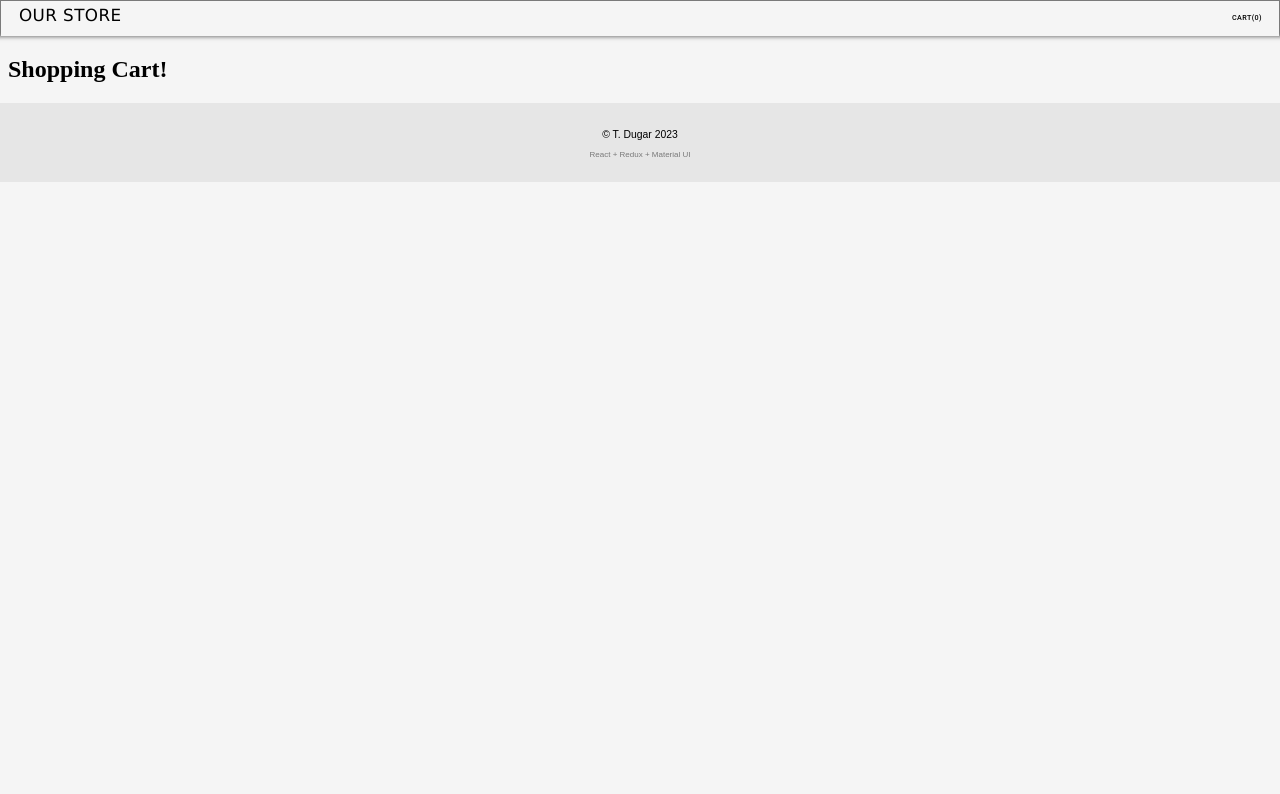
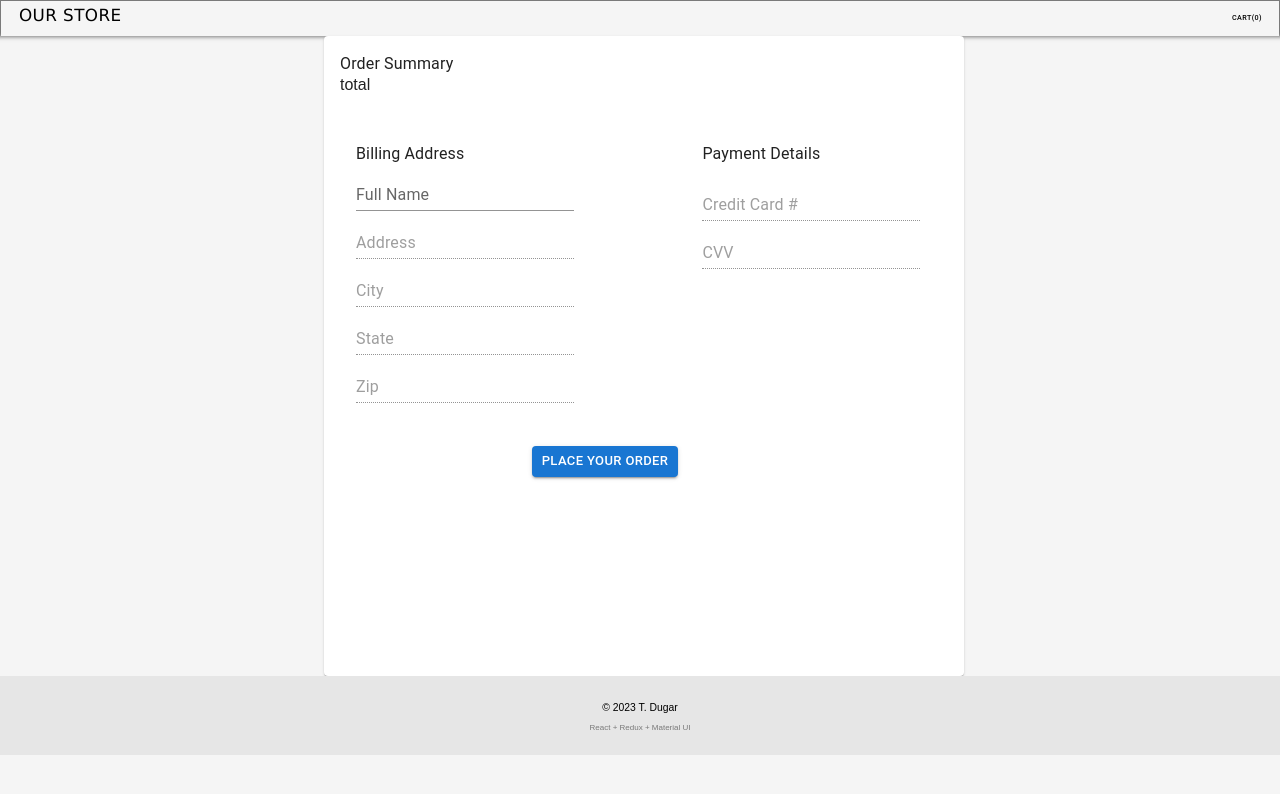
Before and after one commit to TraceDugar/virtual-store, a React (Create React App) app: page /cart in a window 1280 px wide. Shown: the top 794 px of the page. Built offline with nearby package versions, Linux system fonts and the light colour scheme.

Commit message:
Add order form, style order form

```diff
--- a/src/Components/Footer/index.jsx
+++ b/src/Components/Footer/index.jsx
@@ -5,7 +5,7 @@ const Footer = () => {
   return (
     <>
       <footer>
-        <p className="top-footer" data-testid="footer">&copy; T. Dugar 2023</p>
+        <p className="top-footer" data-testid="footer">&copy; 2023 T. Dugar</p>
         <p className="bottom-footer">React + Redux + Material UI</p>
       </footer>
     </>
--- a/src/Components/ShoppingCart/index.jsx
+++ b/src/Components/ShoppingCart/index.jsx
@@ -1,7 +1,59 @@
+import { Card, CardContent, CardActions, Button, TextField, Typography } from "@mui/material";
+import './styles.scss';
+
 const ShoppingCart = () => {
-  return(
+  return (
     <>
-    <h2>Shopping Cart!</h2>
+      <Card className="cart-card">
+        <CardContent>
+          <Typography>
+            Order Summary
+          </Typography>
+          <Typography variant="p" component="div">
+            total
+          </Typography>
+        </CardContent>
+        <CardContent className="form-wrapper">
+          <CardContent>
+            <Typography className="billing-details">
+              Billing Address
+            </Typography>
+            <div className="billing-fields">
+              <TextField className="text-field" size="small" id="standard-basic" label="Full Name" variant="standard" />
+              <TextField disabled className="text-field" size="small" id="standard-basic" label="Address" variant="standard" />
+              <TextField disabled className="text-field" size="small" id="standard-basic" label="City" variant="standard" />
+              <TextField disabled className="text-field" size="small" id="standard-basic" label="State" variant="standard" />
+              <TextField disabled className="text-field" size="small" id="standard-basic" label="Zip" variant="standard" />
+            </div>
+          </CardContent>
+          <CardContent className="payment-details">
+            <div className="right-column">
+              <Typography>
+                Payment Details
+              </Typography>
+            </div>
+            <TextField
+              disabled
+              className="text-field"
+              id="standard-disabled"
+              defaultValue="Credit Card #"
+              variant="standard"
+            />
+            <TextField
+              disabled
+              className="text-field"
+              id="standard-disabled"
+              defaultValue="CVV"
+              variant="standard"
+            />
+          </CardContent>
+        </CardContent>
+        <CardActions>
+          <div className="button">
+            <Button className="place-order" size="small" variant='contained' >Place Your Order</Button>
+          </div>
+        </CardActions>
+      </Card>
     </>
   )
 }
--- /dev/null
+++ b/src/Components/ShoppingCart/styles.scss
@@ -0,0 +1,32 @@
+.cart-card {
+  width: 50vw;
+  height: 80vh;
+  margin-left: 25%;
+  font-family: Arial, Helvetica, sans-serif;
+}
+
+.text-field {
+  margin: auto;
+  width: 17vw;
+  height: 6vh;
+}
+
+.payment-details {
+  margin-right: 1.5vh;
+}
+
+.right-column {
+  margin-bottom: 2.8vh;
+}
+
+.form-wrapper {
+  display: flex;
+}
+
+.place-order {
+  margin-bottom: px;
+}
+
+.button{
+margin-left: 32%;
+}
```
